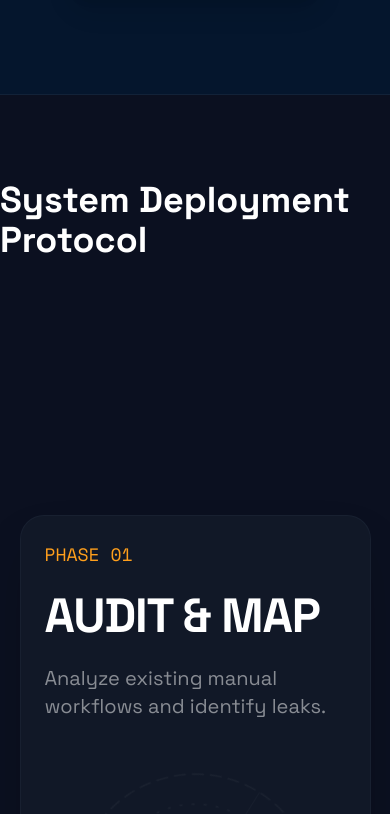
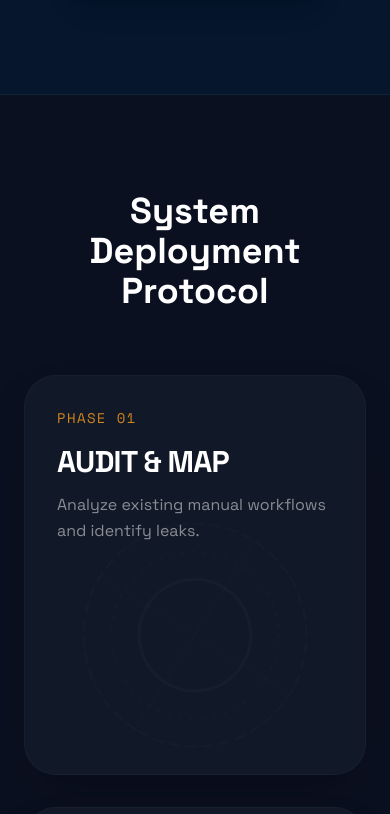
Before and after one commit to JxWayne890/The-Provider-System-Website, a React (Vite) app: page / in a window 390 px wide. Shown: the part 3110-3924 px from the top of the page. Built offline with nearby package versions, Linux system fonts and the light colour scheme.

Commit message:
style: redesign Protocol section to a minimal 3-column grid

```diff
--- a/src/components/Protocol.jsx
+++ b/src/components/Protocol.jsx
@@ -26,6 +26,7 @@ const protocols = [
     }
 ];
 
+// Simplified SVGs tailored for smaller card heights
 const ConcentricCircles = () => (
     <svg viewBox="0 0 100 100" className="w-full h-full opacity-40 animate-[spin_20s_linear_infinite]">
         <circle cx="50" cy="50" r="40" fill="none" stroke="currentColor" strokeWidth="0.5" strokeDasharray="4 2" />
@@ -37,7 +38,7 @@ const ConcentricCircles = () => (
 
 const LaserGrid = () => (
     <div className="relative w-full h-full opacity-50 flex items-center justify-center overflow-hidden">
-        <div className="absolute inset-0 bg-[radial-gradient(circle_at_center,transparent_20%,#111827_100%)] z-10" />
+        <div className="absolute inset-0 bg-[radial-gradient(circle_at_center,transparent_0%,#111827_100%)] z-10" />
         <div
             className="absolute w-[200%] h-[200%] rotate-45"
             style={{
@@ -48,8 +49,8 @@ const LaserGrid = () => (
         <div className="absolute top-0 left-0 w-full h-[2px] bg-accent shadow-[0_0_15px_#FF9F1C] z-20 animate-[scan_3s_ease-in-out_infinite_alternate]" />
         <style>{`
       @keyframes scan {
-        0% { transform: translateY(-50px); }
-        100% { transform: translateY(400px); }
+        0% { transform: translateY(-30px); }
+        100% { transform: translateY(200px); }
       }
     `}</style>
     </div>
@@ -57,7 +58,7 @@ const LaserGrid = () => (
 
 const Waveform = () => (
     <div className="w-full h-full flex items-center justify-center opacity-60">
-        <svg viewBox="0 0 200 100" className="w-full">
+        <svg viewBox="0 0 200 100" className="w-full relative top-4">
             <path
                 d="M 0 50 L 50 50 L 60 20 L 70 80 L 80 50 L 120 50 L 130 10 L 140 90 L 150 50 L 200 50"
                 fill="none"
@@ -81,81 +82,57 @@ export default function Protocol() {
 
     useEffect(() => {
         let ctx = gsap.context(() => {
-            const cards = gsap.utils.toArray('.protocol-card');
-
-            cards.forEach((card, i) => {
-                // Create ScrollTrigger for pinning each card
-                ScrollTrigger.create({
-                    trigger: card,
-                    start: "top top",
-                    endTrigger: containerRef.current,
-                    end: "bottom bottom",
-                    pin: true,
-                    pinSpacing: false,
-                });
-
-                // Animation for the card immediately below transitioning it off
-                if (i < cards.length - 1) {
-                    gsap.to(card, {
-                        scale: 0.9,
-                        opacity: 0.2,
-                        filter: "blur(10px)",
-                        ease: "none",
+            gsap.fromTo('.protocol-card',
+                { y: 50, opacity: 0 },
+                {
+                    y: 0, opacity: 1, duration: 1, stagger: 0.2, ease: "power3.out",
                     scrollTrigger: {
-                            trigger: cards[i + 1],
-                            start: "top bottom",
-                            end: "top top",
-                            scrub: true,
+                        trigger: containerRef.current,
+                        start: "top 80%",
                     }
-                    });
                 }
-            });
-
+            );
         }, containerRef);
-
         return () => ctx.revert();
     }, []);
 
     return (
-        <section id="protocol" ref={containerRef} className="relative w-full bg-primary pt-10">
-
-            <div className="h-[20vh] flex items-center justify-center">
-                <h2 className="font-heading font-bold text-4xl text-white">System Deployment Protocol</h2>
+        <section id="protocol" ref={containerRef} className="py-24 px-6 md:px-16 bg-primary flex flex-col items-center">
+            <div className="max-w-7xl mx-auto w-full">
+                <div className="text-center mb-16">
+                    <h2 className="protocol-card font-heading font-bold text-4xl md:text-5xl text-white">System Deployment Protocol</h2>
                 </div>
 
-            {protocols.map((protocol, i) => (
+                <div className="grid grid-cols-1 lg:grid-cols-3 gap-8">
+                    {protocols.map((protocol) => (
                         <div
                             key={protocol.step}
-                    className="protocol-card h-[100vh] w-full flex items-center justify-center sticky top-0"
-                    style={{ zIndex: i + 10 }}
+                            className={cn(
+                                "protocol-card relative flex flex-col h-[400px] rounded-[2rem] border p-8 overflow-hidden shadow-2xl",
+                                "bg-dark border-muted/20 hover:border-accent/40 transition-colors duration-500 group"
+                            )}
                         >
-                    <div className={cn(
-                        "w-[90vw] max-w-5xl h-[50vh] md:h-[70vh] rounded-3xl md:rounded-[3rem] border p-6 md:p-16 flex flex-col md:flex-row gap-6 md:gap-12 overflow-hidden relative shadow-2xl",
-                        "bg-dark border-muted/20"
-                    )}>
-
-                        <div className="flex-1 flex flex-col justify-center relative z-20">
-                            <span className="font-data text-accent text-lg mb-6 block">PHASE {protocol.step}</span>
-                            <h3 className="font-heading text-5xl md:text-7xl font-bold text-white mb-6 uppercase tracking-tight">
+                            <div className="relative z-20 flex-1">
+                                <span className="font-data text-accent text-sm md:text-xs uppercase tracking-widest mb-4 block opacity-80 group-hover:opacity-100 transition-opacity">
+                                    PHASE {protocol.step}
+                                </span>
+                                <h3 className="font-heading text-3xl font-bold text-white mb-3 uppercase tracking-tight">
                                     {protocol.title}
                                 </h3>
-                            <p className="font-heading text-xl text-white/50 max-w-lg">
+                                <p className="font-heading text-base text-white/50 leading-relaxed">
                                     {protocol.desc}
                                 </p>
                             </div>
 
-                        <div className="flex-1 relative flex items-center justify-center text-white/10 z-10 w-full h-full">
+                            <div className="absolute inset-0 pointer-events-none mt-auto h-[70%] text-white/10 z-10 flex items-end opacity-50 group-hover:opacity-100 group-hover:scale-105 transition-all duration-700 ease-out">
                                 {protocol.type === 'concentric' && <ConcentricCircles />}
                                 {protocol.type === 'laser' && <LaserGrid />}
                                 {protocol.type === 'waveform' && <Waveform />}
                             </div>
-
+                        </div>
+                    ))}
                 </div>
             </div>
-            ))}
-
-            {/* Spacer to allow scrolling past the last pinned card */}
-            <div className="h-[50vh] bg-primary relative z-[99]" />
         </section>
     );
 }
```
Lines whose indentation alone changed are shown as unchanged.
